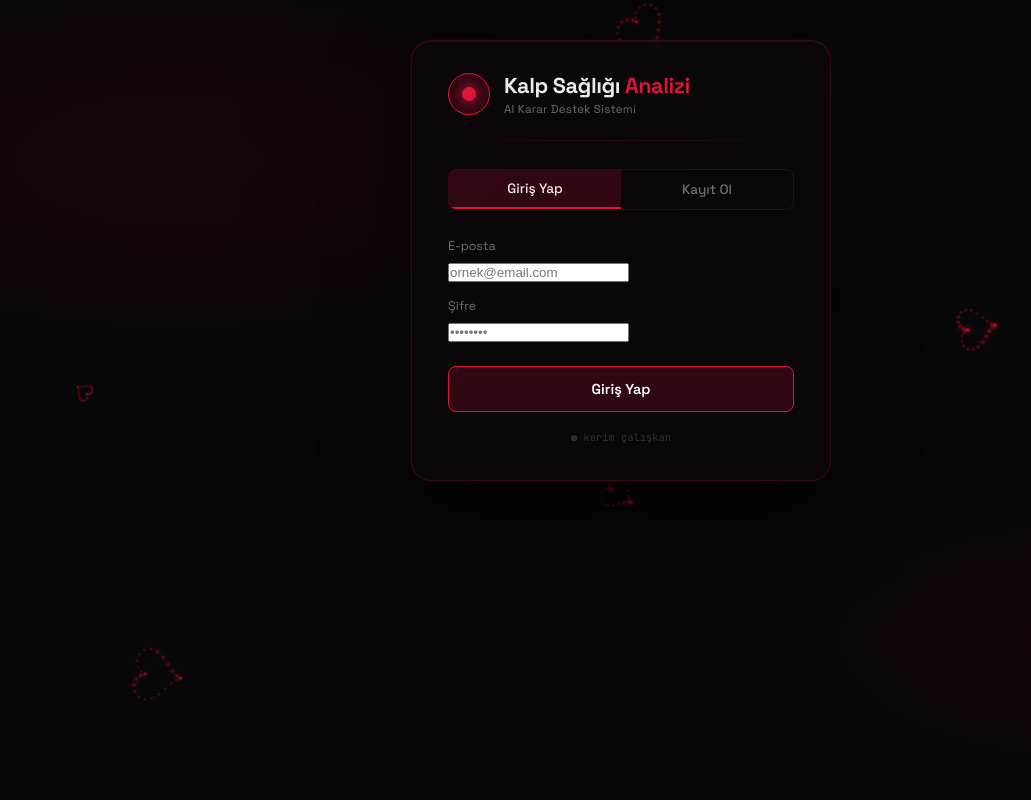
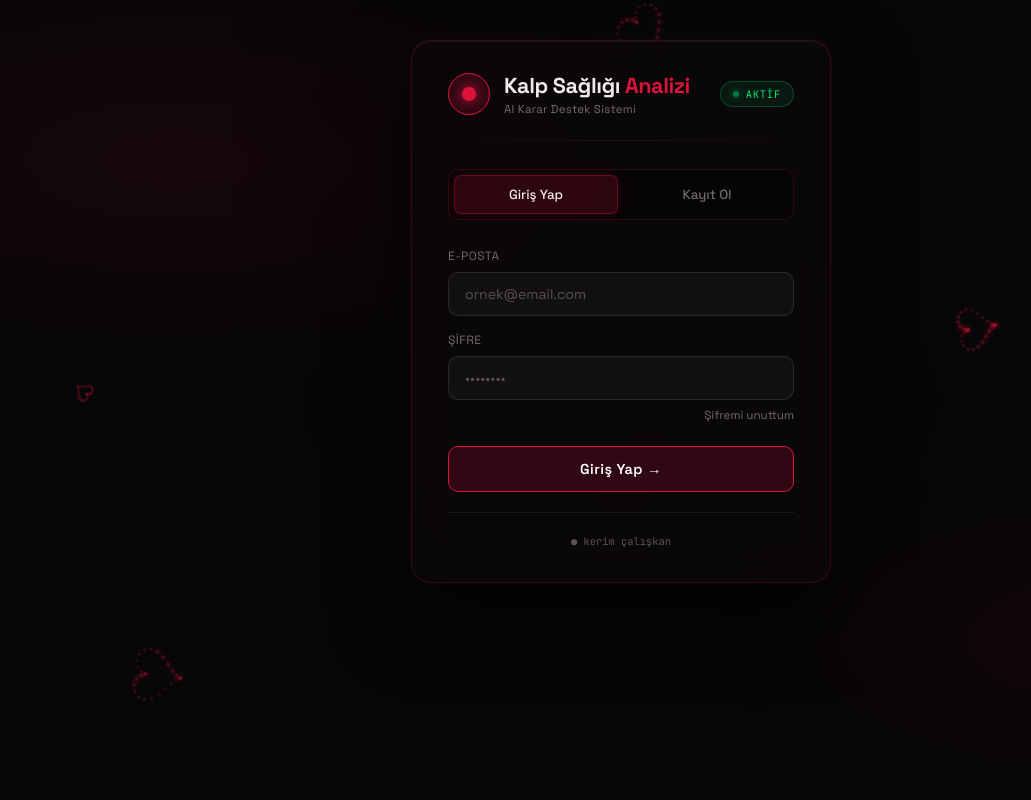
Before and after one commit to kerimcaliskan206/kalp-ai-app, a Flask app: page /login in a window 1280 px wide. Shown: the whole page, without its empty margins (19-1050 px from the left). Run offline with Flask 3, Linux system fonts and the light colour scheme; a map, chart or similar area stays blank; parts of the project's set-up code (start-up, migrations or seed data) failed here and were passed over; some libraries are stand-ins or nearby versions.

Commit message:
login sayfasi guncellendi

```diff
--- a/templates/login.html
+++ b/templates/login.html
@@ -8,17 +8,106 @@
     <link rel="stylesheet" href="{{ url_for('static', filename='style.css') }}">
     <style>
         .auth-card { max-width: 420px; }
-        .auth-tabs { display: flex; gap: 0; margin-bottom: 28px; border-radius: 8px; overflow: hidden; border: 1px solid var(--border); }
-        .auth-tab { flex: 1; padding: 10px; text-align: center; font-size: 0.85rem; font-weight: 500; cursor: pointer; background: transparent; border: none; color: var(--text-muted); transition: all 0.2s; font-family: var(--font); }
-        .auth-tab.active { background: var(--red-dim); color: var(--text); border-bottom: 2px solid var(--red); }
+
+        .auth-tabs {
+            display: flex;
+            gap: 8px;
+            margin-bottom: 28px;
+            background: rgba(0,0,0,0.3);
+            border-radius: 10px;
+            padding: 5px;
+            border: 1px solid var(--border);
+        }
+        .auth-tab {
+            flex: 1; padding: 10px;
+            text-align: center; font-size: 0.83rem; font-weight: 500;
+            cursor: pointer; background: transparent; border: none;
+            color: var(--text-muted); transition: all 0.2s;
+            font-family: var(--font); border-radius: 7px;
+        }
+        .auth-tab.active {
+            background: var(--red-dim);
+            color: var(--text);
+            border: 1px solid rgba(220,20,60,0.35);
+            box-shadow: 0 0 12px rgba(220,20,60,0.15);
+        }
+
         .auth-form { display: none; }
         .auth-form.active { display: block; }
+
         .auth-input-wrap { margin-bottom: 16px; }
-        .auth-input-wrap label { display: block; font-size: 0.78rem; color: var(--text-muted); margin-bottom: 7px; }
-        .auth-btn { width: 100%; padding: 13px; border: 1.5px solid var(--red); border-radius: 8px; background: var(--red-dim); color: #fff; font-family: var(--font); font-size: 0.9rem; font-weight: 600; cursor: pointer; transition: all 0.2s; margin-top: 8px; }
-        .auth-btn:hover { background: rgba(220,20,60,0.3); transform: translateY(-1px); }
-        .auth-error { background: rgba(255,23,68,0.1); border: 1px solid rgba(255,23,68,0.3); border-radius: 8px; padding: 10px 14px; font-size: 0.8rem; color: #ff6b6b; margin-top: 12px; display: none; }
-        .auth-divider { text-align: center; font-size: 0.72rem; color: var(--text-muted); margin: 6px 0 4px; }
+        .auth-input-wrap label {
+            display: block; font-size: 0.75rem;
+            color: var(--text-muted); margin-bottom: 8px;
+            letter-spacing: 0.04em;
+        }
+
+        /* Input override — daha şık */
+        .auth-input-wrap input {
+            width: 100%;
+            padding: 12px 16px;
+            background: rgba(255,255,255,0.04);
+            border: 1px solid rgba(255,255,255,0.1);
+            border-radius: 10px;
+            color: var(--text);
+            font-family: var(--font);
+            font-size: 0.88rem;
+            outline: none;
+            transition: border-color 0.2s, background 0.2s, box-shadow 0.2s;
+            box-sizing: border-box;
+        }
+        .auth-input-wrap input:focus {
+            border-color: rgba(220,20,60,0.5);
+            background: rgba(220,20,60,0.05);
+            box-shadow: 0 0 0 3px rgba(220,20,60,0.08);
+        }
+        .auth-input-wrap input::placeholder { color: rgba(240,232,234,0.3); }
+
+        .auth-btn {
+            width: 100%; padding: 13px;
+            border: 1.5px solid var(--red);
+            border-radius: 10px;
+            background: var(--red-dim);
+            color: #fff; font-family: var(--font);
+            font-size: 0.9rem; font-weight: 600;
+            cursor: pointer; transition: all 0.2s; margin-top: 8px;
+            letter-spacing: 0.03em;
+        }
+        .auth-btn:hover {
+            background: rgba(220,20,60,0.3);
+            transform: translateY(-1px);
+            box-shadow: 0 4px 16px rgba(220,20,60,0.25);
+        }
+
+        .auth-error {
+            background: rgba(255,23,68,0.08);
+            border: 1px solid rgba(255,23,68,0.3);
+            border-radius: 8px; padding: 10px 14px;
+            font-size: 0.8rem; color: #ff6b6b;
+            margin-top: 12px; display: none;
+        }
+        .auth-success {
+            background: rgba(0,230,118,0.08);
+            border: 1px solid rgba(0,230,118,0.25);
+            border-radius: 8px; padding: 10px 14px;
+            font-size: 0.8rem; color: #00e676;
+            margin-top: 12px; display: none;
+        }
+
+        .forgot-link {
+            display: block; text-align: right;
+            font-size: 0.73rem; color: var(--text-muted);
+            margin-top: 8px; cursor: pointer;
+            transition: color 0.2s;
+        }
+        .forgot-link:hover { color: var(--red); }
+
+        .auth-footer {
+            text-align: center;
+            margin-top: 20px;
+            padding-top: 16px;
+            border-top: 1px solid var(--border-soft);
+        }
     </style>
 </head>
 <body>
@@ -37,58 +126,55 @@
                     <p class="subtitle">AI Karar Destek Sistemi</p>
                 </div>
             </div>
+            <div class="status-badge">
+                <span class="status-dot"></span>
+                <span class="mono">AKTİF</span>
+            </div>
         </div>
         <div class="divider"></div>
 
         <div class="auth-tabs">
-            <button class="auth-tab active" onclick="switchTab('giris')">Giriş Yap</button>
-            <button class="auth-tab" onclick="switchTab('kayit')">Kayıt Ol</button>
+            <button class="auth-tab active" onclick="switchTab('giris', this)">Giriş Yap</button>
+            <button class="auth-tab" onclick="switchTab('kayit', this)">Kayıt Ol</button>
         </div>
 
         <!-- GİRİŞ -->
         <div class="auth-form active" id="girisForm">
             <div class="auth-input-wrap">
-                <label>E-posta</label>
-                <div class="input-wrap full">
-                    <input type="email" id="girisEmail" placeholder="ornek@email.com">
-                </div>
+                <label>E-POSTA</label>
+                <input type="email" id="girisEmail" placeholder="ornek@email.com">
             </div>
             <div class="auth-input-wrap">
-                <label>Şifre</label>
-                <div class="input-wrap full">
-                    <input type="password" id="girisPassword" placeholder="••••••••">
-                </div>
+                <label>ŞİFRE</label>
+                <input type="password" id="girisPassword" placeholder="••••••••">
+                <span class="forgot-link" onclick="sifremiUnuttum()">Şifremi unuttum</span>
             </div>
-            <button class="auth-btn" onclick="girisYap()">Giriş Yap</button>
+            <button class="auth-btn" onclick="girisYap()">Giriş Yap →</button>
             <div class="auth-error" id="girisError"></div>
+            <div class="auth-success" id="girisSuccess"></div>
         </div>
 
         <!-- KAYIT -->
         <div class="auth-form" id="kayitForm">
             <div class="auth-input-wrap">
-                <label>Ad Soyad</label>
-                <div class="input-wrap full">
-                    <input type="text" id="kayitAd" placeholder="Adınız Soyadınız">
-                </div>
+                <label>AD SOYAD</label>
+                <input type="text" id="kayitAd" placeholder="Adınız Soyadınız">
             </div>
             <div class="auth-input-wrap">
-                <label>E-posta</label>
-                <div class="input-wrap full">
-                    <input type="email" id="kayitEmail" placeholder="ornek@email.com">
-                </div>
+                <label>E-POSTA</label>
+                <input type="email" id="kayitEmail" placeholder="ornek@email.com">
             </div>
             <div class="auth-input-wrap">
-                <label>Şifre</label>
-                <div class="input-wrap full">
-                    <input type="password" id="kayitPassword" placeholder="En az 6 karakter">
-                </div>
+                <label>ŞİFRE</label>
+                <input type="password" id="kayitPassword" placeholder="En az 6 karakter">
             </div>
-            <button class="auth-btn" onclick="kayitOl()">Kayıt Ol</button>
+            <button class="auth-btn" onclick="kayitOl()">Kayıt Ol →</button>
             <div class="auth-error" id="kayitError"></div>
+            <div class="auth-success" id="kayitSuccess"></div>
         </div>
 
-        <div class="auth-divider" style="margin-top:18px;">
-            <span class="mono" style="font-size:0.65rem;opacity:0.4;">● kerim çalışkan</span>
+        <div class="auth-footer">
+            <span class="mono" style="font-size:0.65rem;opacity:0.35;">● kerim çalışkan</span>
         </div>
     </div>
 </div>
@@ -96,7 +182,7 @@
 <!-- Firebase SDK -->
 <script type="module">
 import { initializeApp } from "https://www.gstatic.com/firebasejs/11.0.0/firebase-app.js";
-import { getAuth, signInWithEmailAndPassword, createUserWithEmailAndPassword, updateProfile } from "https://www.gstatic.com/firebasejs/11.0.0/firebase-auth.js";
+import { getAuth, signInWithEmailAndPassword, createUserWithEmailAndPassword, updateProfile, sendPasswordResetEmail, sendEmailVerification } from "https://www.gstatic.com/firebasejs/11.0.0/firebase-auth.js";
 
 const firebaseConfig = {
     apiKey:            "AIzaSyC8SZKRBMg81SRyjIZuqijDeM2GBRkcQHA",
@@ -111,6 +197,12 @@ const firebaseApp = initializeApp(firebaseConfig);
 const authInst   = getAuth(firebaseApp);
 
 async function sendTokenToServer(user) {
+    // Email doğrulanmamışsa giriş yapma
+    if (!user.emailVerified) {
+        await sendEmailVerification(user);
+        showError("girisError", "E-posta adresiniz doğrulanmamış. Doğrulama e-postası gönderildi, lütfen gelen kutunuzu kontrol edin.");
+        return;
+    }
     const token = await user.getIdToken();
     const resp  = await fetch("/login", {
         method: "POST",
@@ -140,9 +232,25 @@ window.kayitOl = async function() {
     try {
         const cred = await createUserWithEmailAndPassword(authInst, email, password);
         if (ad) await updateProfile(cred.user, { displayName: ad });
-        await sendTokenToServer(cred.user);
+        // Doğrulama emaili gönder
+        await sendEmailVerification(cred.user);
+        showSuccess("kayitSuccess", "Kayıt başarılı! E-posta adresinize doğrulama linki gönderildi. Lütfen doğrulayıp giriş yapın.");
     } catch(e) {
         showError("kayitError", turkceHata(e.code));
+    }
+};
+
+window.sifremiUnuttum = async function() {
+    const email = document.getElementById("girisEmail").value.trim();
+    if (!email) {
+        showError("girisError", "Lütfen önce e-posta adresinizi girin.");
+        return;
+    }
+    try {
+        await sendPasswordResetEmail(authInst, email);
+        showSuccess("girisSuccess", "Şifre sıfırlama e-postası gönderildi. Gelen kutunuzu kontrol edin.");
+    } catch(e) {
+        showError("girisError", turkceHata(e.code));
     }
 };
 
@@ -150,6 +258,18 @@ function showError(id, msg) {
     const el = document.getElementById(id);
     el.textContent = msg;
     el.style.display = "block";
+    const sId = id.replace("Error", "Success");
+    const s = document.getElementById(sId);
+    if (s) s.style.display = "none";
+}
+
+function showSuccess(id, msg) {
+    const el = document.getElementById(id);
+    el.textContent = msg;
+    el.style.display = "block";
+    const eId = id.replace("Success", "Error");
+    const e = document.getElementById(eId);
+    if (e) e.style.display = "none";
 }
 
 function turkceHata(code) {
@@ -160,20 +280,20 @@ function turkceHata(code) {
         "auth/weak-password":       "Şifre en az 6 karakter olmalı.",
         "auth/invalid-email":       "Geçersiz e-posta adresi.",
         "auth/invalid-credential":  "E-posta veya şifre hatalı.",
+        "auth/too-many-requests":   "Çok fazla deneme. Lütfen bekleyin.",
     };
     return map[code] || "Bir hata oluştu: " + code;
 }
 </script>
 
 <script>
-function switchTab(tab) {
+function switchTab(tab, el) {
     document.querySelectorAll(".auth-tab").forEach(function(t){ t.classList.remove("active"); });
     document.querySelectorAll(".auth-form").forEach(function(f){ f.classList.remove("active"); });
     document.getElementById(tab + "Form").classList.add("active");
-    event.target.classList.add("active");
+    el.classList.add("active");
 }
 
-// Enter tuşu
 document.addEventListener("keydown", function(e) {
     if (e.key !== "Enter") return;
     if (document.getElementById("girisForm").classList.contains("active")) girisYap();
@@ -181,7 +301,6 @@ document.addEventListener("keydown", function(e) {
 });
 </script>
 
-<!-- Arka plan animasyonları (ana sayfadan aynı) -->
 <script src="{{ url_for('static', filename='bg.js') }}"></script>
 </body>
 </html>
```
